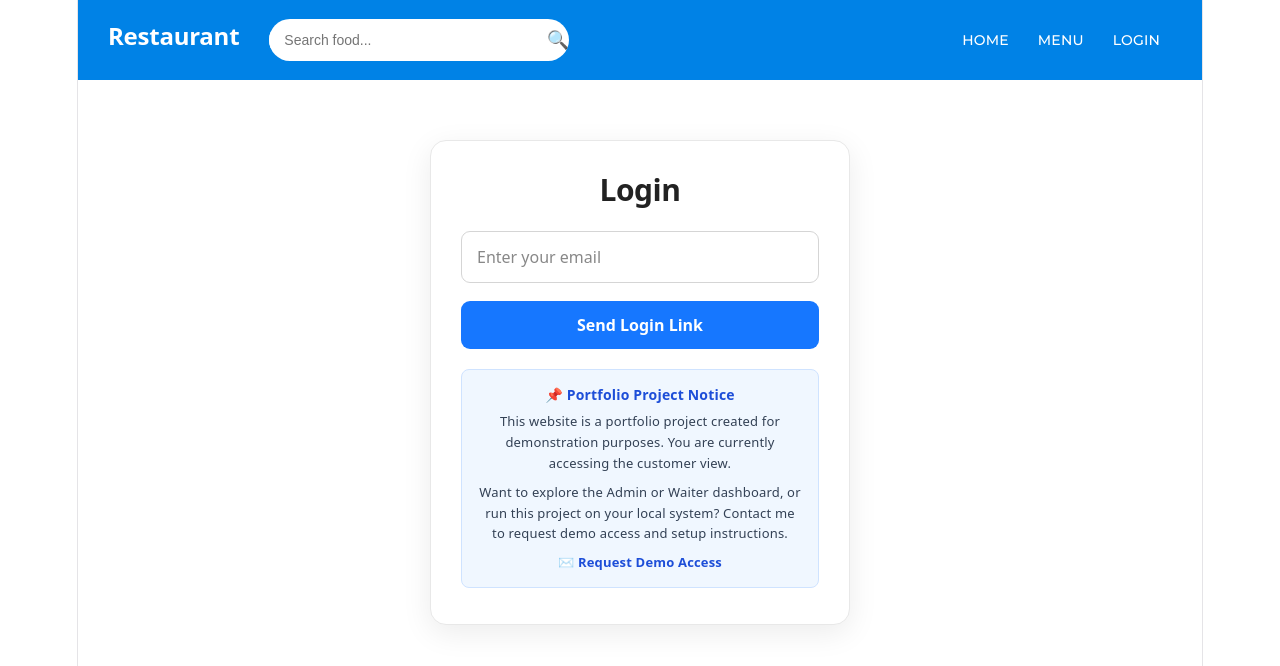
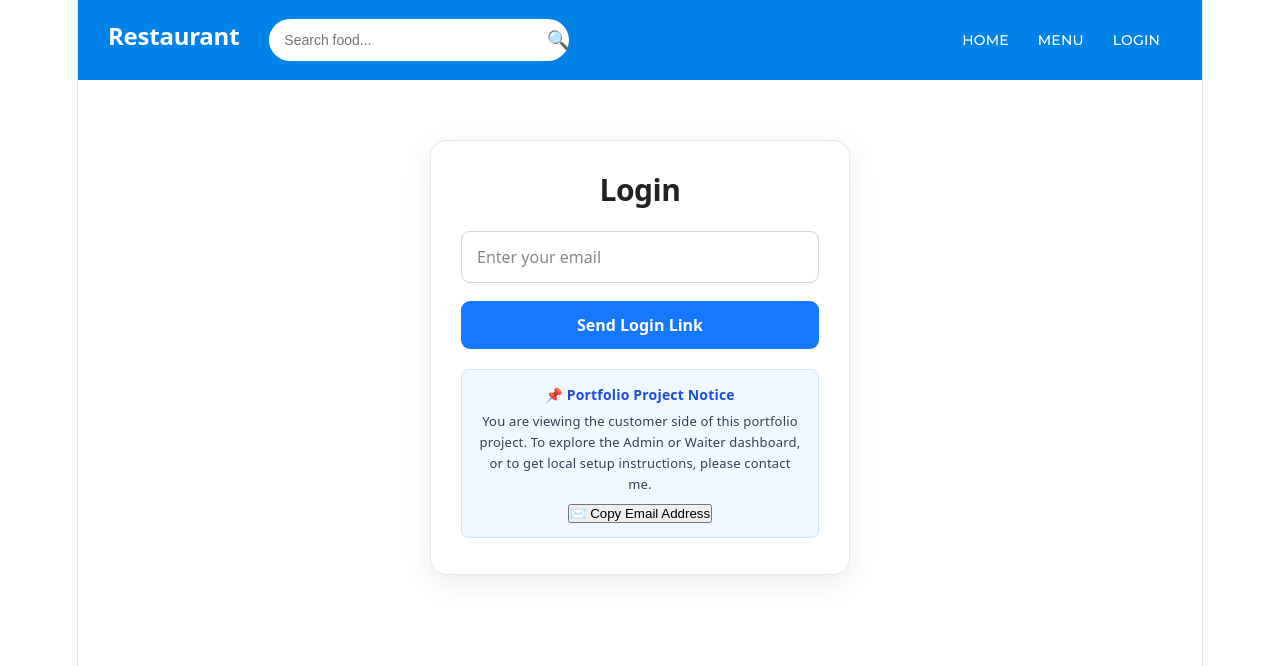
Before and after one commit to girish200097/restaurant-management-system, a React (Vite) app in the folder frontend/: page / in a window 1280 px wide. Shown: the top 666 px of the page. Built offline with nearby package versions, Linux system fonts and the light colour scheme; no server answers.

Commit message:
Add copy email button to project notice

```diff
--- a/frontend/src/pages/user/Login.jsx
+++ b/frontend/src/pages/user/Login.jsx
@@ -81,23 +81,24 @@ function Login() {
             </form>
 
           <div className="project-demo-notice">
-            <strong>📌 Portfolio Project Notice</strong>
+    <strong>📌 Portfolio Project Notice</strong>
 
-            <p>
-                This website is a portfolio project created for demonstration
-                purposes. You are currently accessing the customer view.
-            </p>
+    <p>
+        You are viewing the customer side of this portfolio project.
+        To explore the Admin or Waiter dashboard, or to get local setup
+        instructions, please contact me.
+    </p>
 
-            <p>
-                Want to explore the Admin or Waiter dashboard, or run this project
-                on your local system? Contact me to request demo access and setup
-                instructions.
-            </p>
-
-            <a href="mailto:girishkundagolg@gmail.com">
-                ✉️ Request Demo Access
-            </a>
-        </div>
+    <button
+        type="button"
+        onClick={() => {
+            navigator.clipboard.writeText("girishkundagolg@gmail.com");
+            alert("Email address copied! You can contact me at girishkundagolg@gmail.com");
+        }}
+    >
+        ✉️ Copy Email Address
+    </button>
+</div>
         </div>
     );
 }
```
